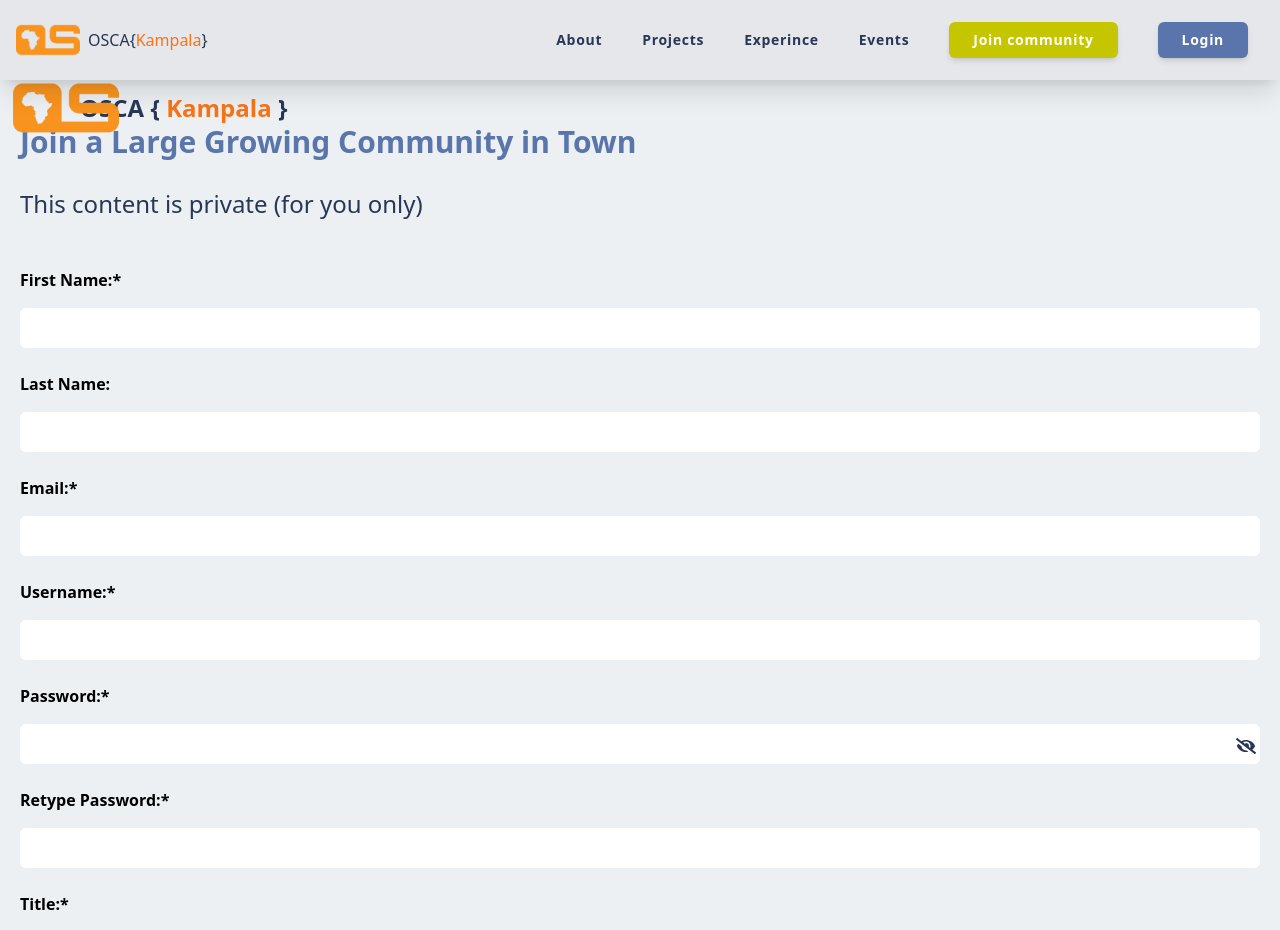
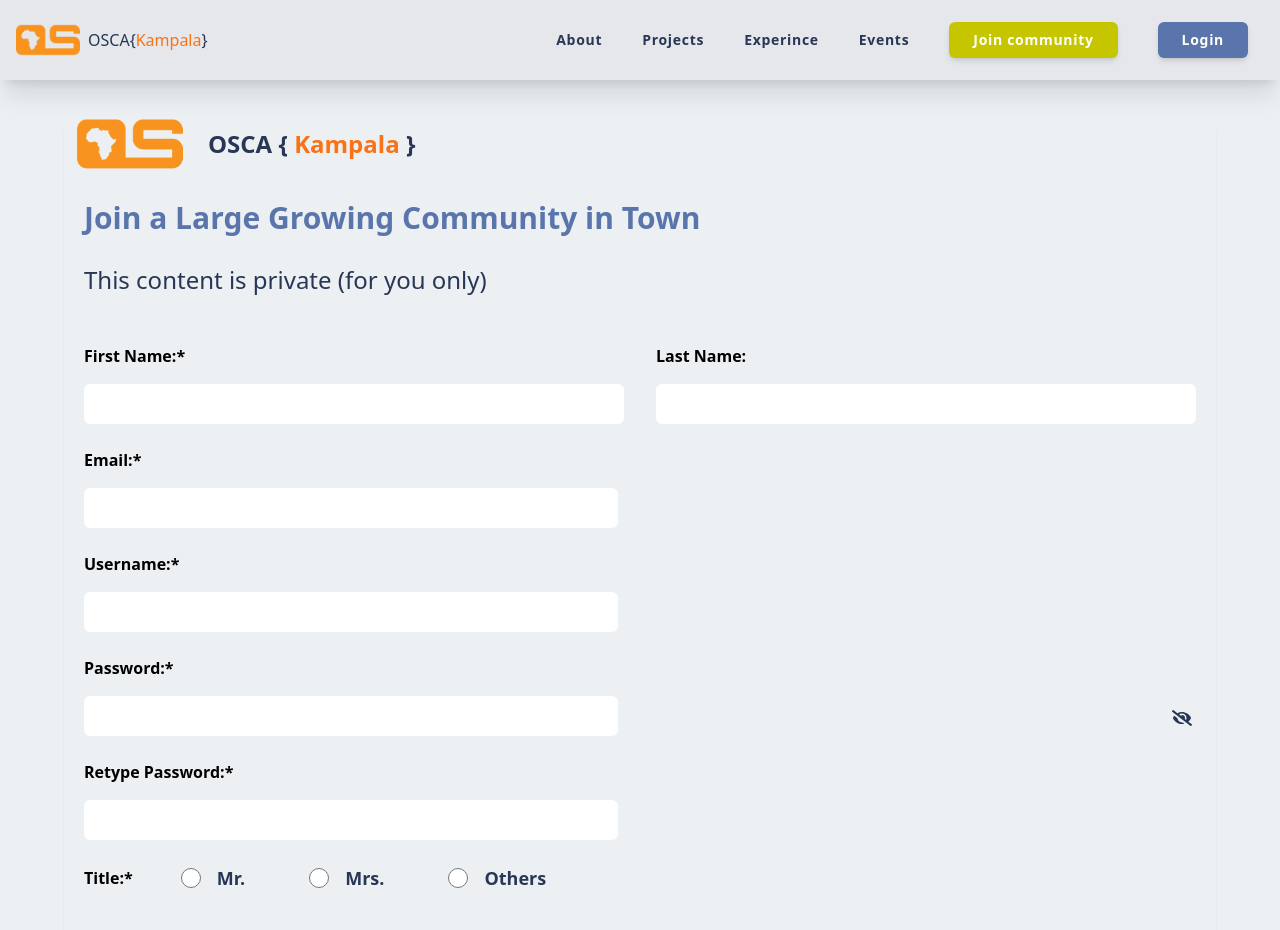
Before and after one commit to oscakampala/oscakampala.github.io, a Next.js app: page /joinComm in a window 1280 px wide. Shown: the top 930 px of the page. Built offline with nearby package versions, Linux system fonts and the light colour scheme.

Commit message:
design layout fro desktop and medium screens

```diff
--- a/components/Community.jsx
+++ b/components/Community.jsx
@@ -2,22 +2,24 @@
 import Image from 'next/image';
 import { useState } from 'react';
 import { FaEye, FaEyeSlash } from 'react-icons/fa';
-import Alert from './Utils'
+import Alert from './Utils';
 
 const Community = () => {
   return (
-    <section>
-      <div className='flex mt-7 items-center cursor-pointer relative'>
+    <section className='max-w-6xl mx-auto shadow-sm '>
+      <div className='flex mt-7 md:mt-16 items-center cursor-pointer relative'>
         <div className='md:absolute left-0 flex items-center'>
           <Image src={oscaLogo} width={132} height={130} />
         </div>
-        <p className='md:ml-20 text-2xl font-bold'>
+        <p className='md:ml-36 text-2xl font-bold'>
           OSCA{' { '}
           <span className='text-secondary-4 '>Kampala</span>
           {' }'}
         </p>
       </div>
-      <h1 className='px-5 text-3xl'>Join a Large Growing Community in Town</h1>
+      <h1 className='px-5 text-3xl md:mt-10'>
+        Join a Large Growing Community in Town
+      </h1>
       <p className='px-5 text-2xl pt-7'>
         This content is private (for you only)
       </p>
@@ -41,20 +43,30 @@
     msg: '',
   });
 
-  const inputStyles = `rounded-md bg-[D9D9D9] py-2 pl-2 font-medium mt-4 w-full outline-none`;
-
   const user = {
     firstname,
     lastname,
     email,
     username,
     password,
-    title
-  }
+    title,
+  };
 
   const handleSubmit = (e) => {
     e.preventDefault();
     console.log('User details: ', user);
+
+    const reg =
+      /^(([^<>()\[\]\\.,;:\s@"]+(\.[^<>()\[\]\\.,;:\s@"]+)*)|(".+"))@((\[[0-9]{1,3}\.[0-9]{1,3}\.[0-9]{1,3}\.[0-9]{1,3}])|(([a-zA-Z\-0-9]+\.)+[a-zA-Z]{3,}))$/;
+
+    if (!reg.test(email)) {
+      setAlert({
+        type: 'danger',
+        msg: 'Please enter a valid email address',
+        show: true,
+      });
+      return;
+    }
 
     if (password !== retypedPassword) {
       setAlert({
@@ -71,8 +83,10 @@
     setUsername('');
     setPassword('');
     setRetypedPassword('');
-   setTitle('')
- }
+    setTitle('');
+  };
+
+  const inputStyles = `rounded-md bg-[D9D9D9] py-2 pl-2 font-medium mt-4 w-full outline-none`;
 
   return (
     <div>
@@ -82,7 +96,8 @@
             {alert.show && <Alert alert={alert} setAlert={setAlert} />}
           </div>
         </div>
-        <div>
+        <div className='md:flex w-full justify-between'>
+          <div className='md:w-[50%]'>
             <h3 className='text-black'>First Name:*</h3>
             <input
               type='text'
@@ -92,7 +107,7 @@
               required
             />
           </div>
-        <div className='mt-6'>
+          <div className='mt-6 md:mt-0 md:w-[50%] md:ml-8'>
             <h3 className='text-black'>Last Name:</h3>
             <input
               type='text'
@@ -101,11 +116,12 @@
               onChange={(e) => setlastname(e.target.value)}
             />
           </div>
+        </div>
         <div className='mt-6'>
           <h3 className='text-black'>Email:*</h3>
           <input
             type='text'
-            className={inputStyles}
+            className={`${inputStyles} md:w-[48%]`}
             value={email}
             onChange={(e) => setEmail(e.target.value)}
             required
@@ -115,7 +131,7 @@
           <h3 className='text-black'>Username:*</h3>
           <input
             type='text'
-            className={inputStyles}
+            className={`${inputStyles} md:w-[48%]`}
             value={username}
             onChange={(e) => setUsername(e.target.value)}
             required
@@ -125,7 +141,7 @@
           <h3 className='text-black'>Password:*</h3>
           <input
             type={showPassword ? 'text' : 'password'}
-            className={inputStyles}
+            className={`${inputStyles} md:w-[48%]`}
             value={password}
             onChange={(e) => setPassword(e.target.value)}
             required
@@ -134,7 +150,7 @@
             <FaEye
               id='password-eye'
               onClick={() => setShowPassword(!showPassword)}
-              className='absolute bottom-2 right-1 lg:cursor-pointer'
+              className='absolute bottom-2 right-1 md:right-[53%] lg:cursor-pointer'
             />
           ) : (
             <FaEyeSlash
@@ -147,45 +163,68 @@
         <div className='mt-6'>
           <h3 className='text-black'>Retype Password:*</h3>
           <input
-            type='text'
-            className={inputStyles}
+            type='password'
+            className={`${inputStyles} md:w-[48%]`}
             value={retypedPassword}
             onChange={(e) => setRetypedPassword(e.target.value)}
             required
           />
         </div>
-        <div className='mt-6'>
-          <h3 className='text-black'>Title:*</h3>
+        <div className='mt-6 md:flex items-center'>
+          <h3 className='text-black md:mr-12'>Title:*</h3>
           <div
-            className='flex items-center mt-3'
+            className='flex items-center mt-3 md:mt-0 md:mr-16 '
             onClick={() => setTitle('mr.')}>
-            <input type='radio' id='mr' name='title' className='w-5 h-5' />
-            <label htmlFor='mr' className='ml-4 text-lg font-bold'>
+            <input
+              type='radio'
+              id='mr'
+              name='title'
+              className='w-5 h-5 cursor-pointer'
+            />
+            <label
+              htmlFor='mr'
+              className='ml-4 text-lg font-bold cursor-pointer'>
               Mr.
             </label>
           </div>
           <div
-            className='flex items-center mt-3'
+            className='flex items-center mt-3 md:mt-0 md:mr-16 '
             onClick={() => setTitle('mrs')}>
-            <input type='radio' id='mrs' name='title' className='w-5 h-5' />
-            <label htmlFor='mrs' className='ml-4 text-lg font-bold'>
+            <input
+              type='radio'
+              id='mrs'
+              name='title'
+              className='w-5 h-5 cursor-pointer'
+            />
+            <label
+              htmlFor='mrs'
+              className='ml-4 text-lg font-bold cursor-pointer'>
               Mrs.
             </label>
           </div>
           <div
-            className='flex items-center mt-3'
+            className='flex items-center mt-3 md:mt-0'
             onClick={() => setTitle('others')}>
-            <input type='radio' id='others' name='title' className='w-5 h-5' />
-            <label htmlFor='others' className='ml-4 text-lg font-bold'>
+            <input
+              type='radio'
+              id='others'
+              name='title'
+              className='w-5 h-5 cursor-pointer'
+            />
+            <label
+              htmlFor='others'
+              className='ml-4 text-lg font-bold cursor-pointer'>
               Others
             </label>
           </div>
         </div>
+        <div className='w-full flex justify-end'>
           <button
             type='submit'
-          className='mt-12 w-full rounded-md py-3 capitalize bg-[#5A75AB] text-white font-bold tracking-wider'>
+            className='mt-12 w-full md:w-36 rounded-md py-3 capitalize bg-[#5A75AB] text-white font-bold tracking-wider'>
             Submit
           </button>
+        </div>
       </form>
     </div>
   );
```
Lines whose indentation alone changed are shown as unchanged.
